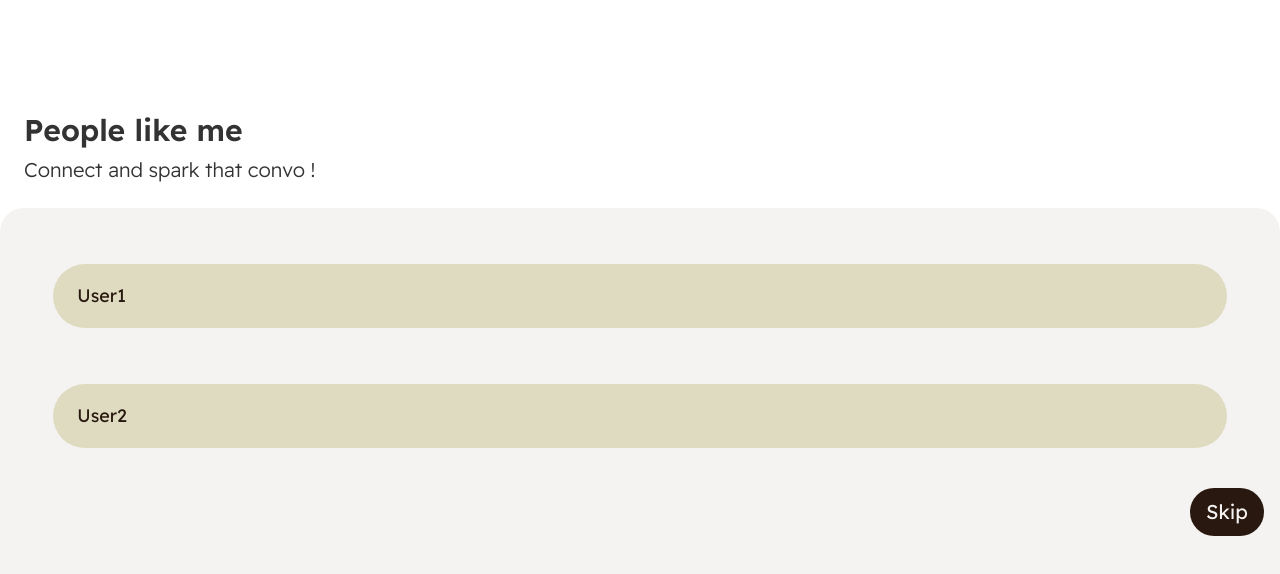
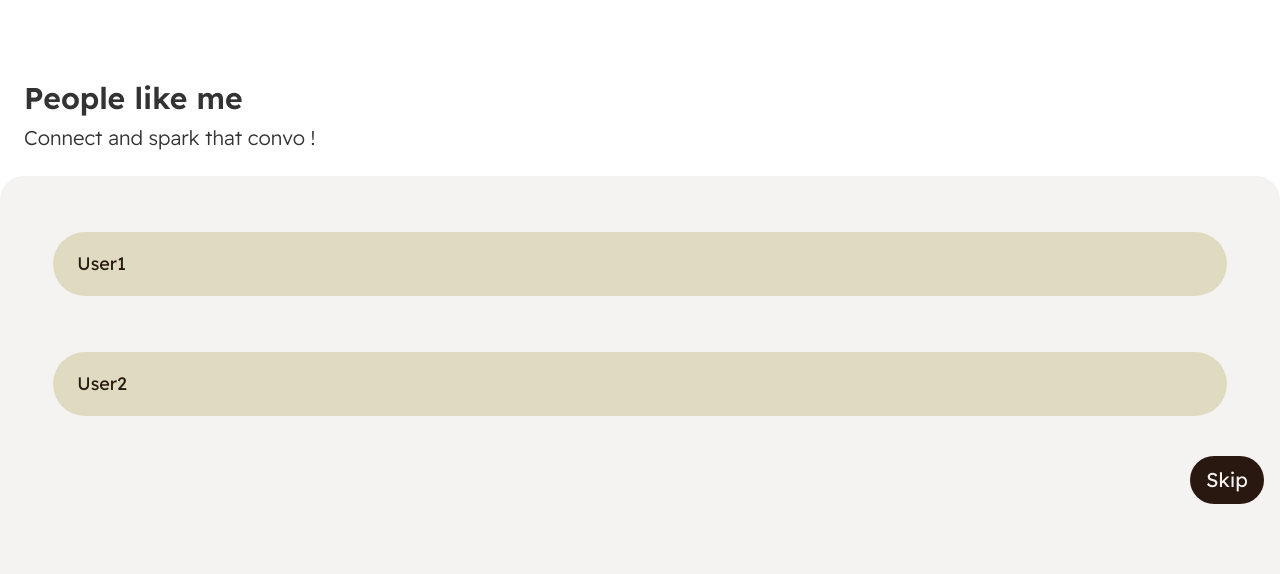
Before and after one commit to SamuelShally/ekko, a React (Create React App) app in the folder frontend/: page /people-like-me in a window 1280 px wide. Shown: the top 574 px of the page. Built offline with nearby package versions, Linux system fonts and the light colour scheme.

Commit message:
sync padding top with Quiz component

```diff
--- a/frontend/src/components/SimilarUsers.jsx
+++ b/frontend/src/components/SimilarUsers.jsx
@@ -3,7 +3,7 @@ import { Link } from 'react-router-dom';
 const SimilarUsers = () => {
     return (
         <div className="bg-white">
-            <div className="relative h-screen pt-28">
+            <div className="relative h-screen pt-20">
                 <h1 className='pl-6 pb-6 font-bold text-3xl'>People like me<br/>
                     <span className='font-light text-xl'>Connect and spark that convo !</span>
                 </h1>
```
